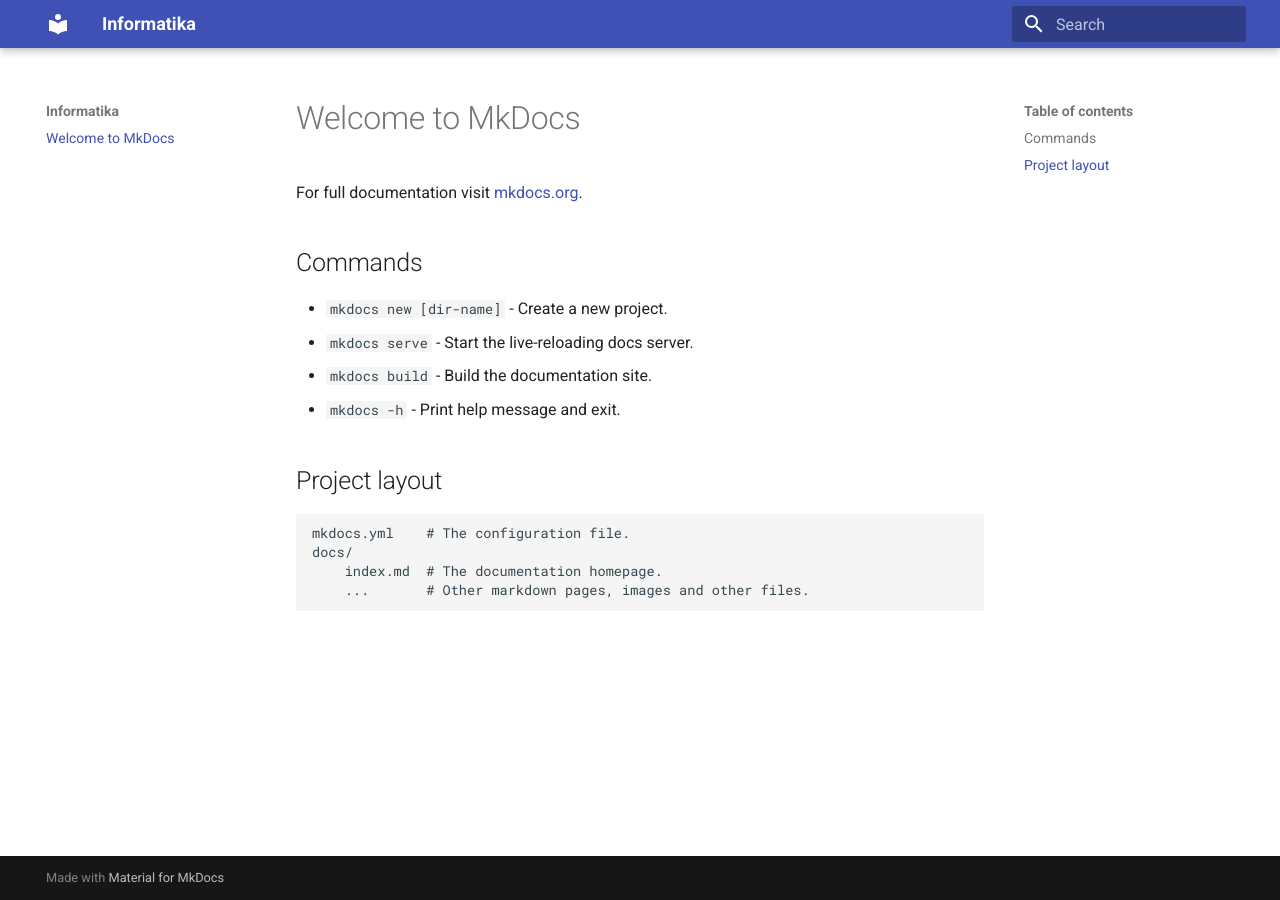
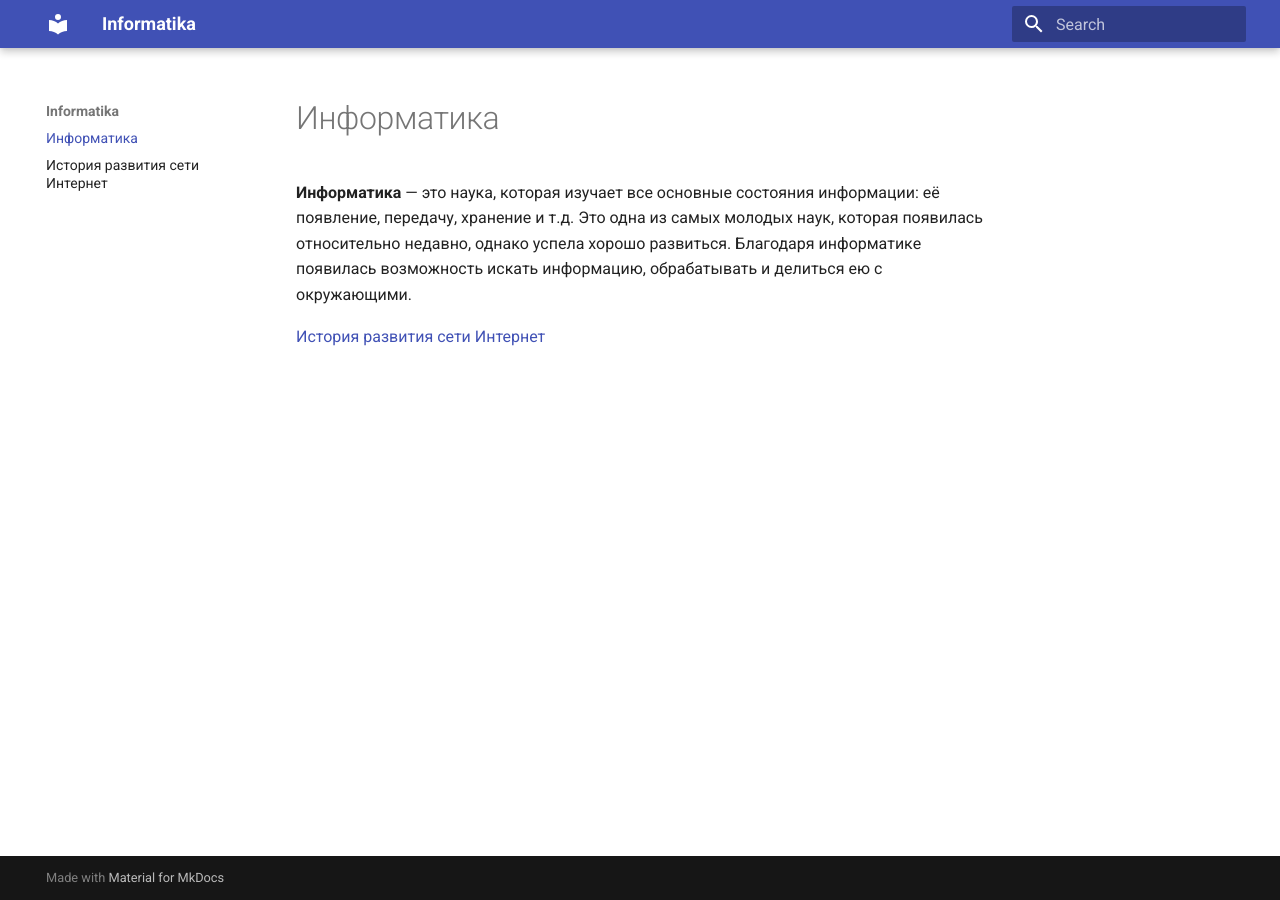
Before and after one commit to chabErch/Informatika, an MkDocs documentation site: the page built from docs/index.md, in a window 1280 px wide. Built offline with MkDocs 1.6.1 and Material for MkDocs 9.7.7, drawn with Linux system fonts in a browser that asks for light colours.

```diff
--- a/docs/index.md
+++ b/docs/index.md
@@ -1,17 +1,7 @@
-# Welcome to MkDocs
+# Информатика
 
-For full documentation visit [mkdocs.org](https://www.mkdocs.org).
+**Информатика** — это наука, которая изучает все основные состояния информации: её появление, передачу, хранение и т.д. Это одна из самых молодых наук, которая появилась относительно недавно, однако успела хорошо развиться. Благодаря информатике появилась возможность искать информацию, обрабатывать и делиться ею с окружающими.
 
-## Commands
 
-* `mkdocs new [dir-name]` - Create a new project.
-* `mkdocs serve` - Start the live-reloading docs server.
-* `mkdocs build` - Build the documentation site.
-* `mkdocs -h` - Print help message and exit.
 
-## Project layout
-
-    mkdocs.yml    # The configuration file.
-    docs/
-        index.md  # The documentation homepage.
-        ...       # Other markdown pages, images and other files.
+[История развития сети Интернет](History of Internet.md)
```
Also changed, not shown: docs/History of Internet.md (added, +35 -0 lines).
